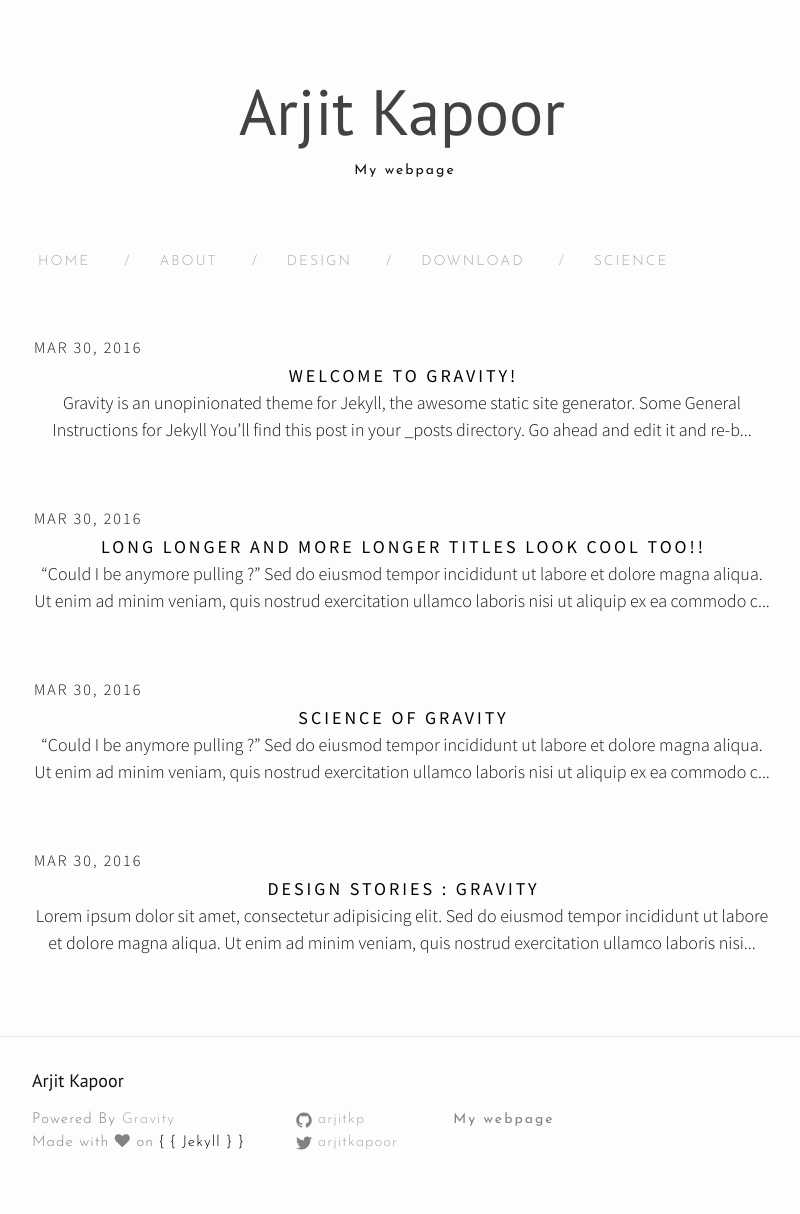
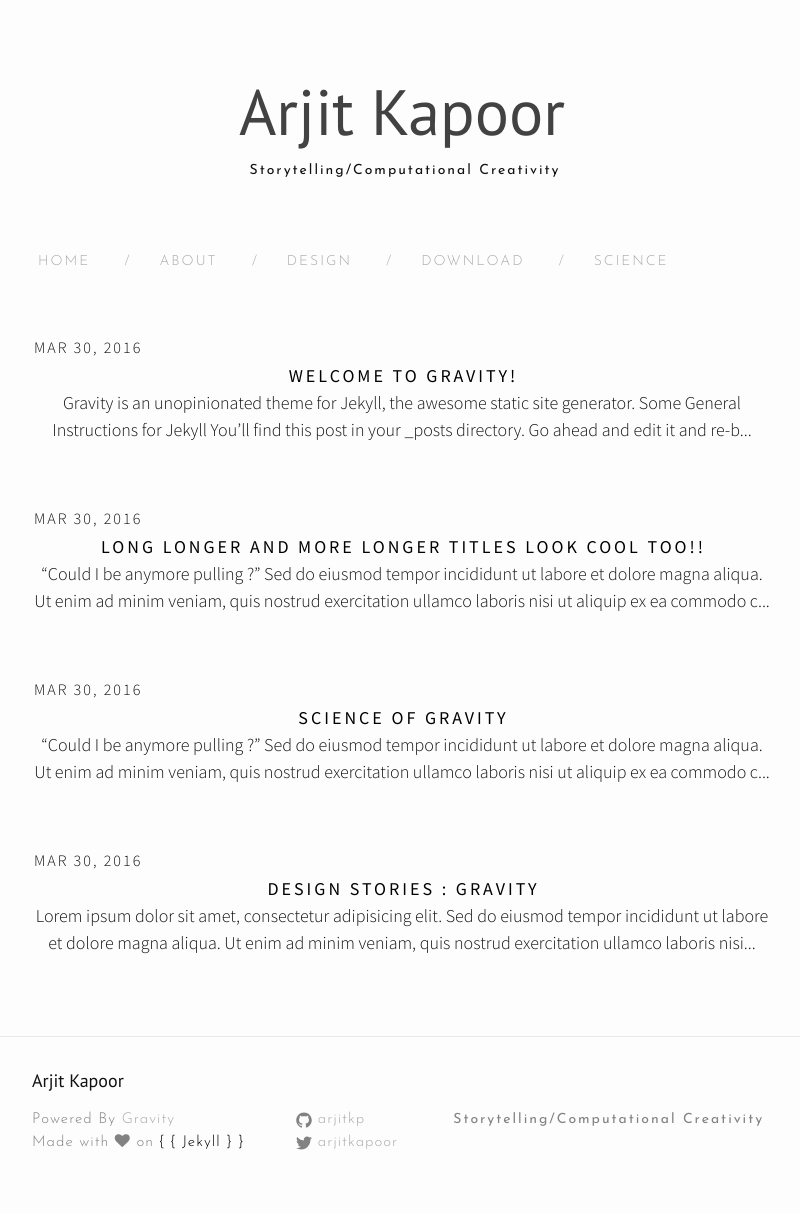
Before and after one commit to manuelvarzen/arjitkp.github.io, a Jekyll site: the page built from index.html, in a window 1280 px wide. Shown: the whole page, without its empty margins (238-1038 px from the left). Built offline with Jekyll 4.4.1, drawn with Linux system fonts in a browser that asks for light colours; nearby versions of some CDN libraries; the list of posts is cut into pages by our own code.

Commit message:
adding description

```diff
--- a/_config.yml
+++ b/_config.yml
@@ -8,7 +8,7 @@
 # Site settings
 title: Arjit Kapoor
 email: arjitkp@gmail.com
-description: My webpage
+description: Storytelling/Computational Creativity
 baseurl: "" # the subpath of your site, e.g. /blog
 url: "http://yourdomain.com" # the base hostname & protocol for your site
 twitter_username: arjitkapoor
```
